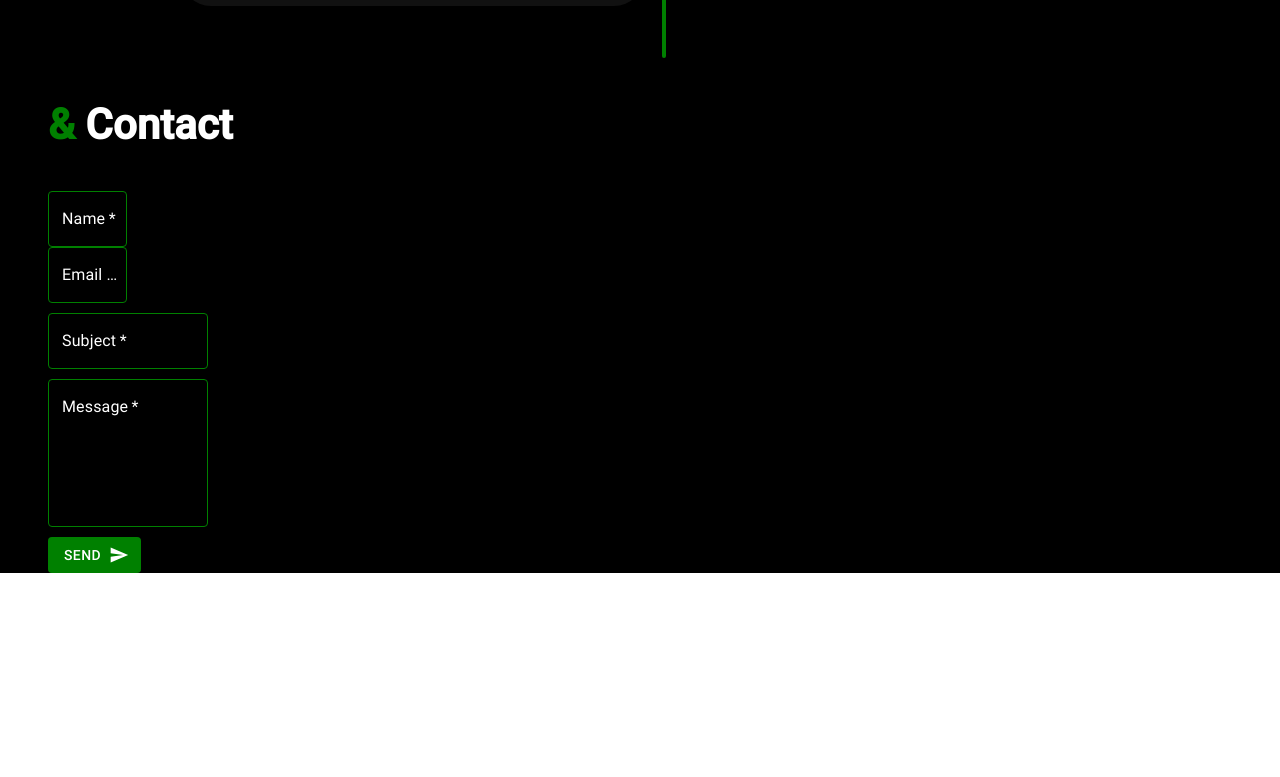
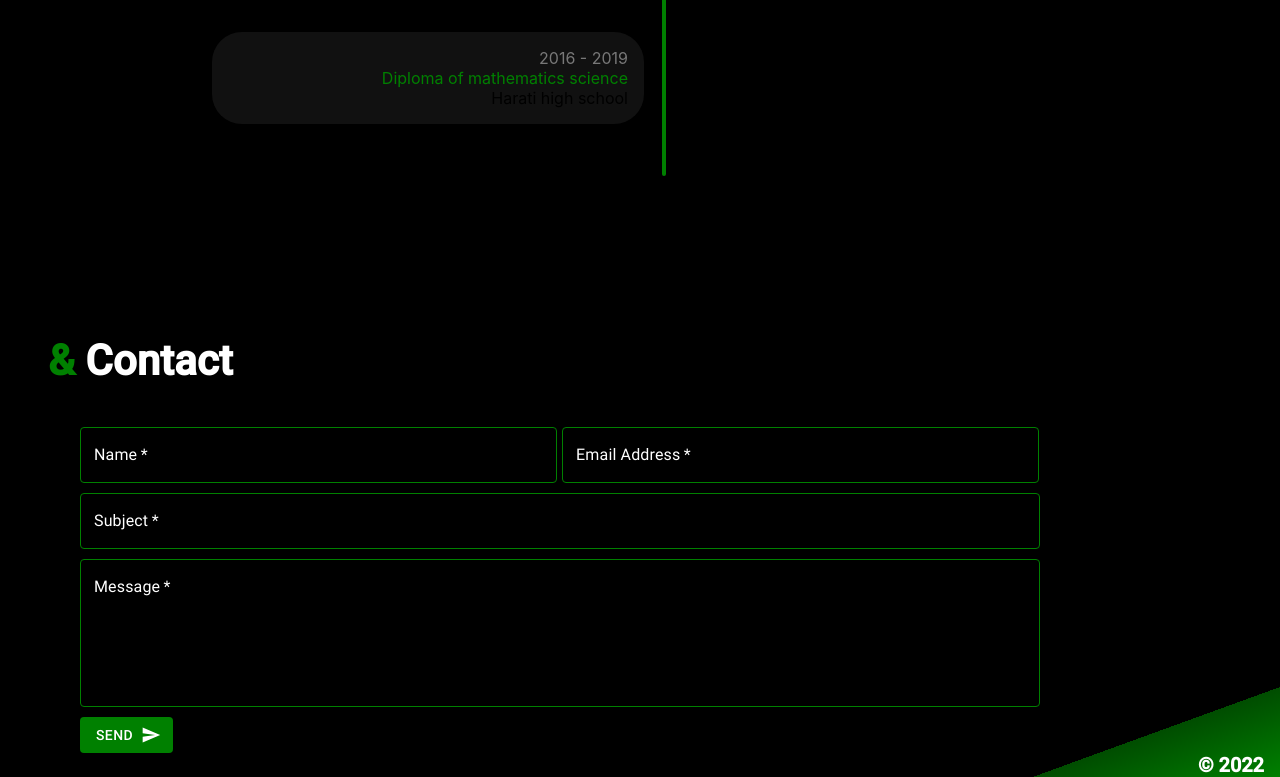
Before and after one commit to MmdSparrow/webiste-personalWeb, a React (Create React App) app: page / in a window 1280 px wide. Shown: the part 1758-2535 px from the top of the page. Before the commit the page ends 2331 px from the top, so only its background shows below. Built offline with nearby package versions, Linux system fonts and the light colour scheme.

Commit message:
license is added to website

```diff
--- a/public/index.html
+++ b/public/index.html
@@ -2,19 +2,21 @@
 <html lang="en">
   <head>
     <meta charset="utf-8" />
+    <title>Sayed Mohammad Ali Mirkazemi</title>
+    <meta name="keywords" content="resume, رزومه, CV, personal website, personal blog, sayed mohammad ali mirkazemi, sayed mohammad ali, mirkazemi, mohammad ali, سید محمد علی ,میرکاظمی ,محمد علی ,سید محمد علی میرکاظمی, web developer, back-end developer, full stack web developer, developer">
+    <meta name="description" content="Prolific, full stack web developer with a passion for data science and artificial intelligence. Actually I prefer
+    to work as backend developer and at this moment beside freelancing, I'm developer in Fanap Soft.">
+    <meta name="author" content="Sayed Mohommad Ali Mirkazemi">
 <!--    <link rel="icon" href="%PUBLIC_URL%/favicon.ico" />-->
     <meta name="viewport" content="width=device-width, initial-scale=1" />
-    <meta name="theme-color" content="#000000" />
-    <meta
-      name="description"
-      content="Web site created using create-react-app"
-    />
+    <meta name="theme-color" content="#000000FF" />
+
 <!--    <link rel="apple-touch-icon" href="%PUBLIC_URL%/logo192.png" />-->
     <!--
       manifest.json provides metadata used when your web app is installed on a
       user's mobile device or desktop. See https://developers.google.com/web/fundamentals/web-app-manifest/
     -->
-    <link rel="manifest" href="%PUBLIC_URL%/manifest.json" />
+<!--    <link rel="manifest" href="%PUBLIC_URL%/manifest.json" />-->
     <!--
       Notice the use of %PUBLIC_URL% in the tags above.
       It will be replaced with the URL of the `public` folder during the build.
@@ -24,7 +26,7 @@
       work correctly both with client-side routing and a non-root public URL.
       Learn how to configure a non-root public URL by running `npm run build`.
     -->
-    <title>React App</title>
+    <meta name="google-site-verification" content="szn2I6hRfDXyKSc0YBJi2QsJAf5_uFJ1bPi1IOC2xhc" />
   </head>
   <body>
     <noscript>You need to enable JavaScript to run this app.</noscript>
--- a/src/App.css
+++ b/src/App.css
@@ -1,7 +1,12 @@
 #root{
-  background: black linear-gradient(-8deg, transparent 93%, rgb(0, 0, 0, 0.5) 5%, rgb(0, 128, 0, 0.6) 60%, rgb(0, 128, 0, 1) 100%);
+  background-color: black;
+
+  background-image: linear-gradient(-8deg, transparent 95%, rgb(0, 0, 0, 0.5) 5%, rgb(0, 128, 0, 0.6) 60%, rgb(0, 128, 0, 1) 100%),
+                    linear-gradient(160deg, transparent 97%, rgb(0, 0, 0, 0.5) 5%, rgb(0, 128, 0, 0.6) 60%, rgb(0, 128, 0, 1) 100%);
+
+              /*linear-gradient(8deg, transparent 95%, rgb(0, 0, 0, 0.5) 5%, rgb(0, 128, 0, 0.6) 60%, rgb(0, 128, 0, 1) 100%);*/
   height: 100%;
-  /*background: black;*/
+
 }
 
 /*#root::-webkit-scrollbar {*/
--- a/src/components/EmailForm/Form.js
+++ b/src/components/EmailForm/Form.js
@@ -16,9 +16,10 @@ const useStyles=makeStyles(()=>({
         flexDirection: 'column',
         justifyContent: 'flex-start',
         // flexWrap: 'wrap',
+        width:'100%',
     },
     divHalf:{
-        width:"49.5%",
+        width:"49.7%",
     },
     rowMargin:{
         marginBottom:"10px",
--- a/src/components/Input/TextField.js
+++ b/src/components/Input/TextField.js
@@ -6,6 +6,7 @@ const COLOR_RED="#c50a1c"
 
 const sxStyles={
     textFieldTrue:{
+        color:"white",
         width:"100%",
         // color: COLOR_GREEN,
         '& .MuiOutlinedInput-root': {
@@ -21,6 +22,7 @@ const sxStyles={
         },
     },
     textFieldFalse:{
+        color:"white",
         width:"100%",
         // color: COLOR_RED,
         '& .MuiOutlinedInput-root': {
@@ -34,6 +36,11 @@ const sxStyles={
                 borderColor: COLOR_RED,
             },
         },
+    },
+    whiteColor:{
+        input: {
+            color: "white"
+        }
     },
 
 };
@@ -49,6 +56,9 @@ const CustomTextField=(props)=>{
                 variant="outlined"
                 sx={classes.textFieldTrue}
                 InputLabelProps = {{style: {color: "white"},}}
+                InputProps={{
+                    className: classes.whiteColor
+                }}
             />
         );
     }
@@ -63,6 +73,9 @@ const CustomTextField=(props)=>{
                 variant="outlined"
                 sx={classes.textFieldFalse}
                 InputLabelProps = {{style: {color: "white"},}}
+                InputProps={{
+                    className: classes.whiteColor
+                }}
             />
         );
     }
--- a/src/layouts/Contact/Contact.js
+++ b/src/layouts/Contact/Contact.js
@@ -7,7 +7,8 @@ const useStyles=makeStyles(()=>({
     divCustomForm:{
         display:"flex",
         justifyContent:"flex-start",
-        maxWidth:"10rem",
+        width:"60rem",
+        marginLeft:'2rem',
     },
 }));
 
--- a/src/layouts/Education/time_line.css
+++ b/src/layouts/Education/time_line.css
@@ -31,7 +31,7 @@ ul#time-line li:nth-child(2n) {
   text-align: right; }
 
 ul#time-line li div {
-  width: 70%;
+  width: 25rem;
   display: inline-block;
   background: #111111;
   padding: 1em;
--- a/src/layouts/Education/time_line.scss
+++ b/src/layouts/Education/time_line.scss
@@ -33,7 +33,7 @@ ul#time-line li:nth-child(2n){
   text-align: right;
 }
 ul#time-line li div{
-  width: 70%;
+  width: 25rem;
   display: inline-block;
   background: rgb(17,17,17);
   padding: 1em;
--- a/src/pages/PersonalWebsite.js
+++ b/src/pages/PersonalWebsite.js
@@ -57,7 +57,18 @@ const useStyles=makeStyles(()=>({
     experienceDiv:{
         marginTop:"20rem",
     },
-
+    partMargin:{
+      marginTop:"10rem",
+    },
+    licenseDiv:{
+        display:"flex",
+        justifyContent:"flex-end",
+        marginRight:"1rem",
+        fontFamily:"roboto",
+        fontSize:"20px",
+        fontWeight:"bold",
+        color:"white"
+    },
 
 }));
 
@@ -94,19 +105,20 @@ const MainPage=()=>{
                     <Experience/>
                 </div>
 
-                <div>
+                <div className={classes.partMargin}>
                     <Education/>
                 </div>
 
-                <div>
+                <div className={classes.partMargin}>
                     <Contact/>
                 </div>
 
             </section>
 
+            <div className={classes.licenseDiv}>
+                © 2022
+            </div>
         </div>
-
-
     );
 }
 
```
Also changed, not shown: 2 other files (tests, documents, lock files or other folders).
